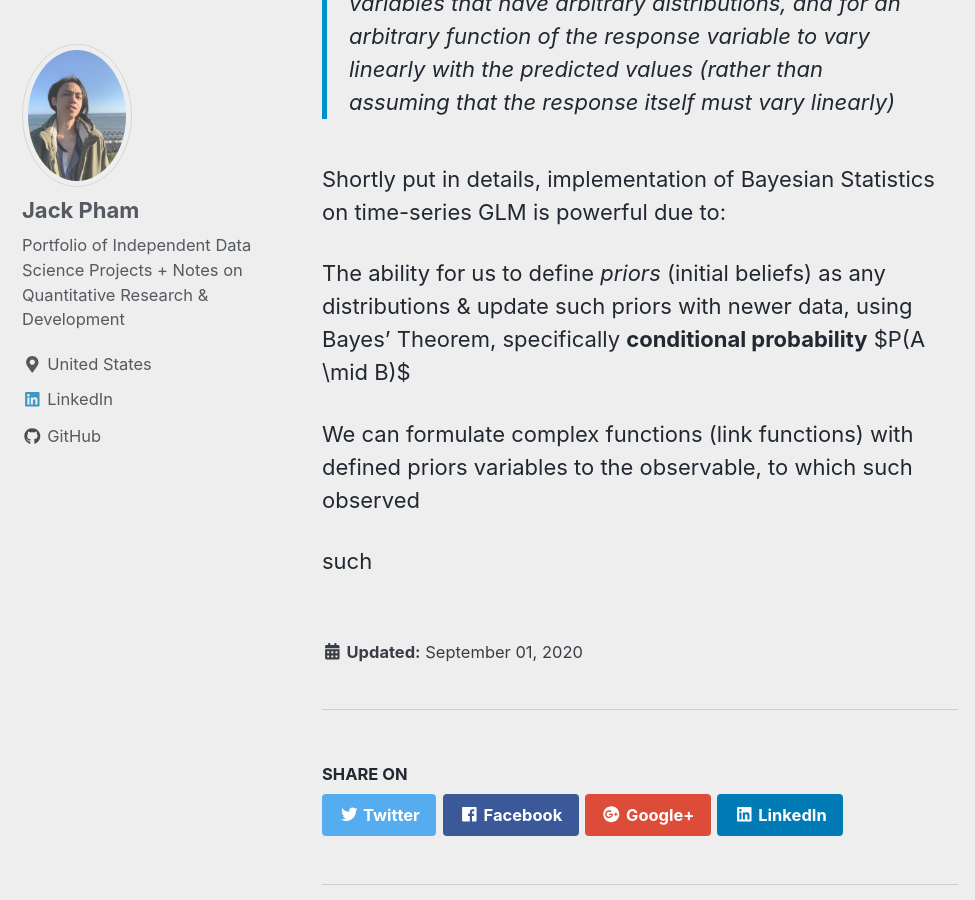
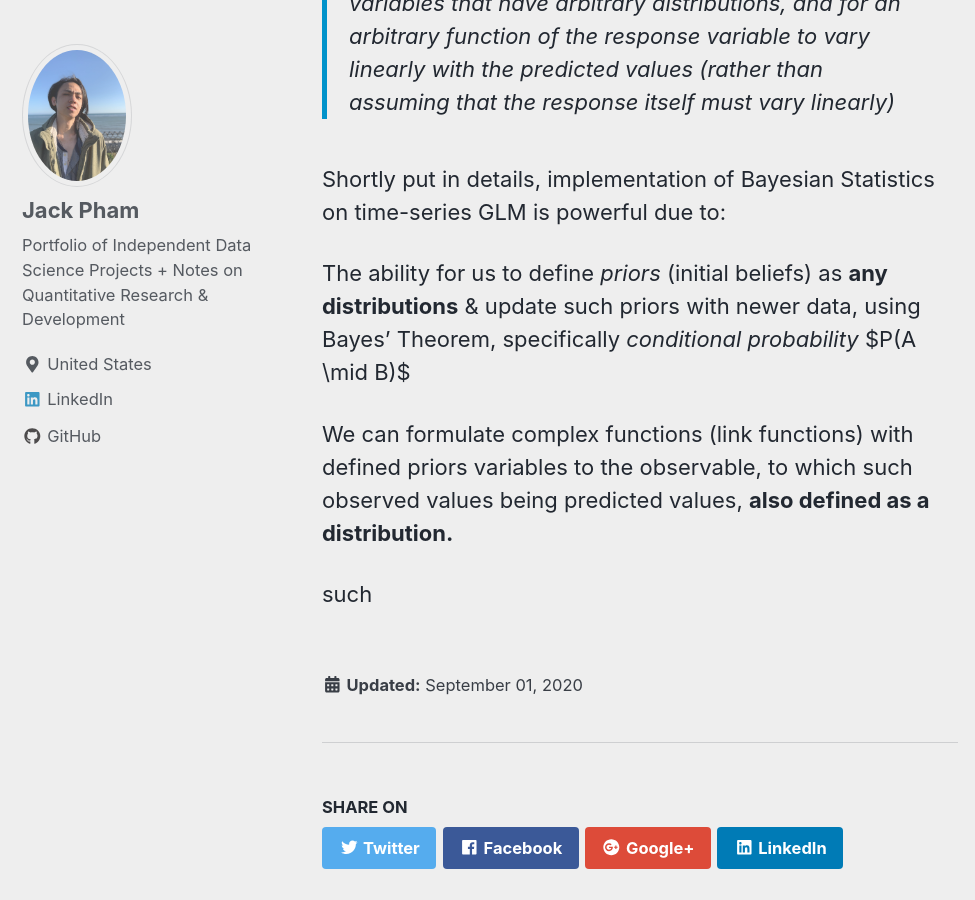
Before and after one commit to jp-quant/jp-quant.github.io, a Jekyll site: the page built from _posts/2020-09-01-fbprophet_bayesian_glm.md, in a window 1280 px wide and 900 px high, scrolled down 4704 px. Shown: the whole window, without its empty margins (0-975 px from the left). Built offline with Jekyll 4.4.1, drawn with Linux system fonts in a browser that asks for light colours; nearby versions of some CDN libraries.

Commit message:
_posts/2020-09-01-fbprophet_bayesian_glm.md updated from https://stackedit.io/

```diff
--- a/_posts/2020-09-01-fbprophet_bayesian_glm.md
+++ b/_posts/2020-09-01-fbprophet_bayesian_glm.md
@@ -78,9 +78,9 @@ Recalling from above:
 
 Shortly put in details, implementation of Bayesian Statistics on time-series GLM is powerful due to:
 
-The ability for us to define *priors* (initial beliefs) as any distributions & update such priors with newer data, using Bayes' Theorem, specifically **conditional probability** $P(A \mid B)$
+The ability for us to define *priors* (initial beliefs) as **any distributions** & update such priors with newer data, using Bayes' Theorem, specifically *conditional probability* $P(A \mid B)$
 
-We can formulate complex functions (link functions) with defined priors variables to the observable, to which such observed
+We can formulate complex functions (link functions) with defined priors variables to the observable, to which such observed values being predicted values, **also defined as a distribution.**
 
  such
 
```
Also changed, not shown: other parts of _posts/2020-09-01-fbprophet_bayesian_glm.md (+1 -1 lines).
